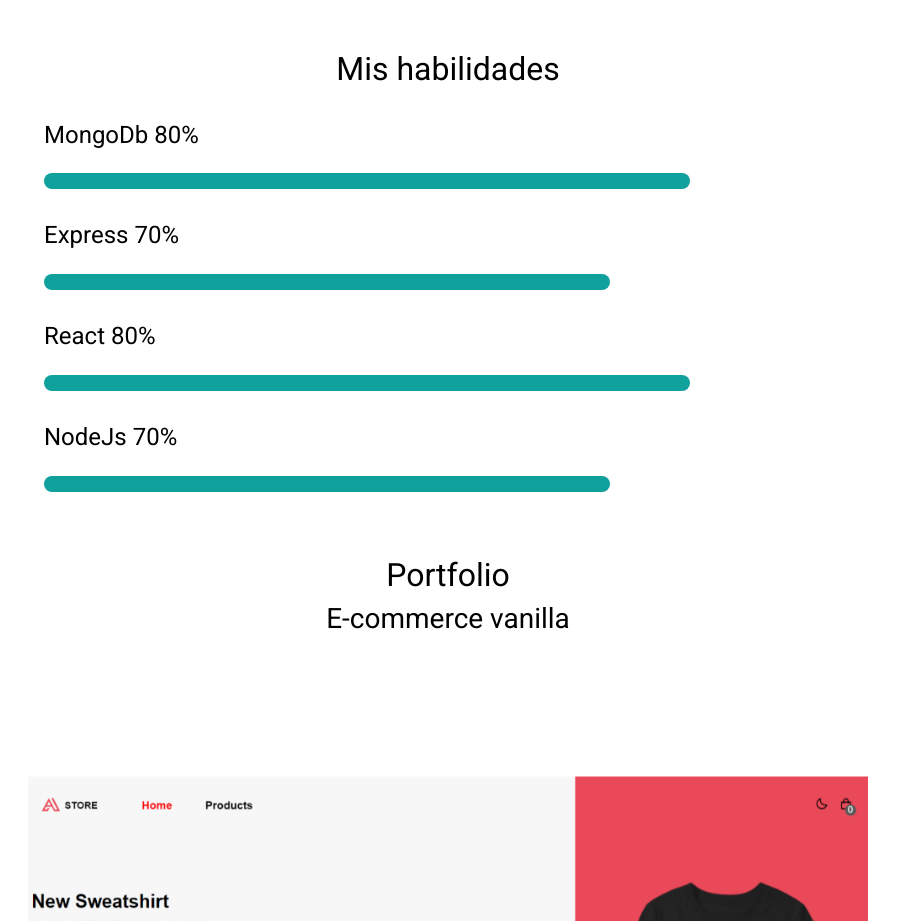
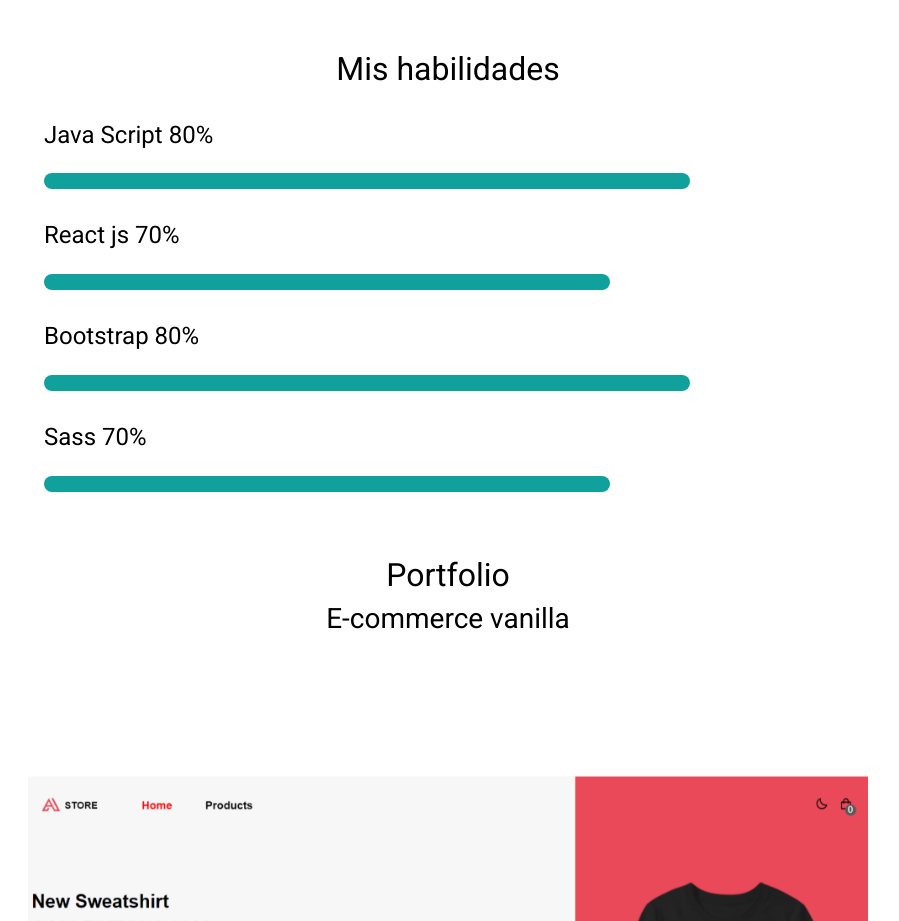
Before and after one commit to AlexisGmez/react-portfolio, a React (Vite) app: page / in a window 1280 px wide. Shown: the part 1940-2861 px from the top of the page, without its empty margins (192-1091 px from the left). Built offline with nearby package versions, Linux system fonts and the light colour scheme.

Commit message:
actualizing habilities

```diff
--- a/src/ui/Habilities.jsx
+++ b/src/ui/Habilities.jsx
@@ -6,10 +6,10 @@ const Habilities = () => {
     <div className='habilities' id='habilities'>
       <h2>Mis habilidades</h2>
 
-      <Hability hability='MongoDb' porcent={80} />
-      <Hability hability='Express' porcent={70} />
-      <Hability hability='React' porcent={80} />
-      <Hability hability='NodeJs' porcent={70} />
+      <Hability hability='Java Script' porcent={80} />
+      <Hability hability='React js' porcent={70} />
+      <Hability hability='Bootstrap' porcent={80} />
+      <Hability hability='Sass' porcent={70} />
 
     </div>
   )
```
